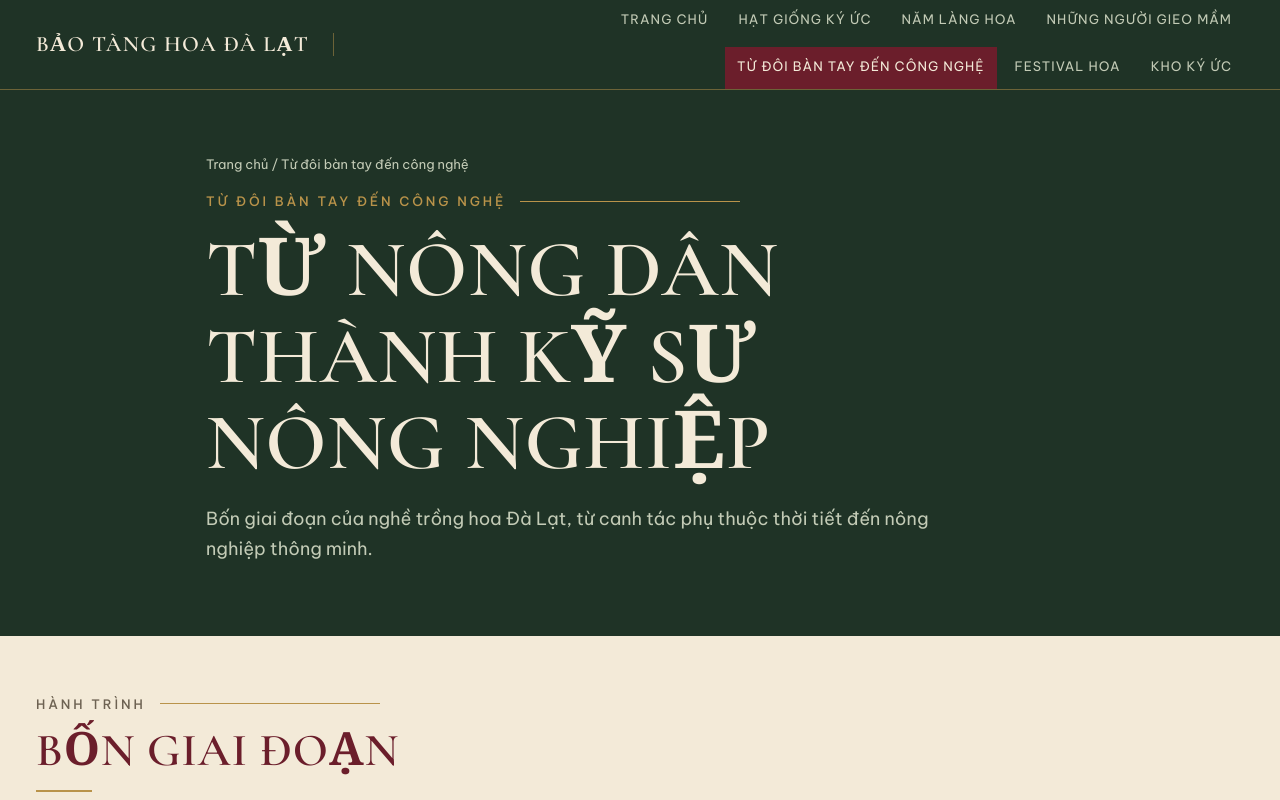
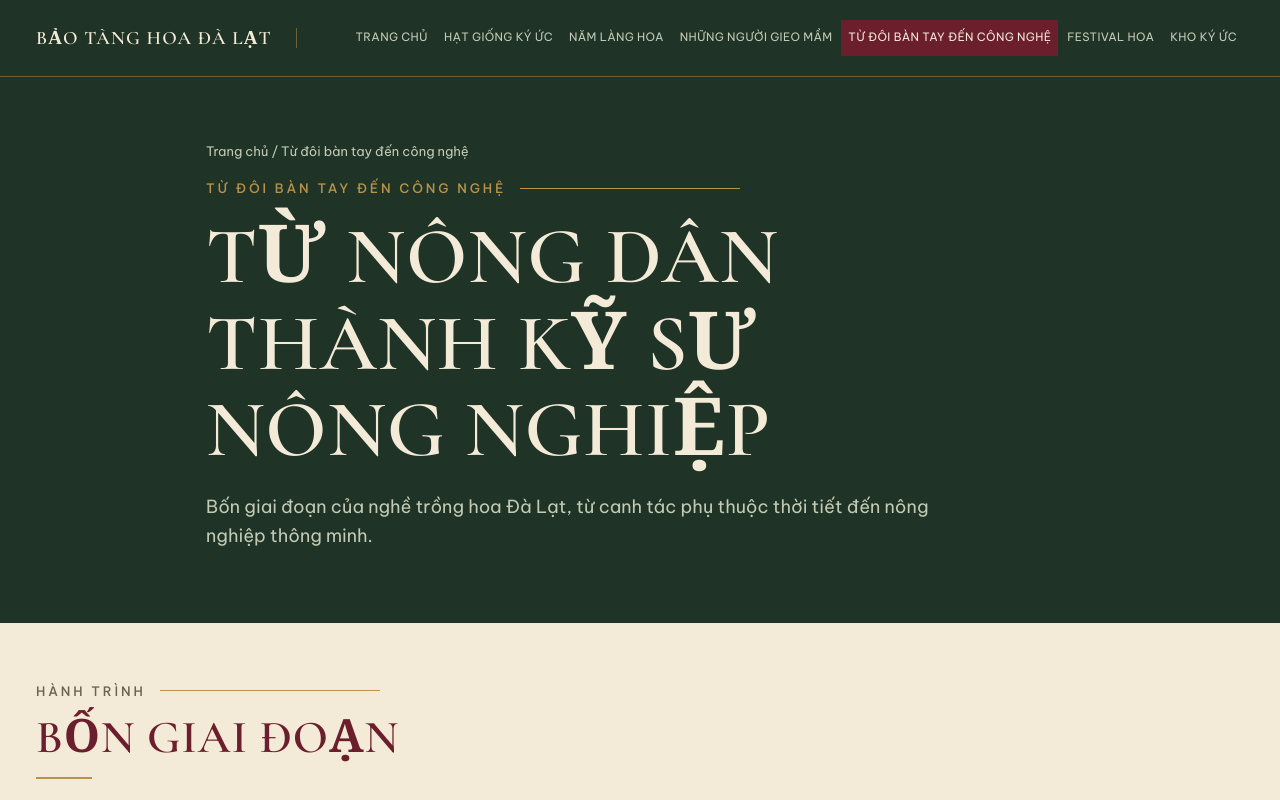
Before and after one commit to phamkhanhvu/bao-tang-hoa-da-lat, a plain HTML site: page cong-nghe.html in a window 1280 px wide. Shown: the top 800 px of the page. Drawn offline with nearby package versions, Linux system fonts and the light colour scheme.

Commit message:
Căn lề lại hero trang chủ và thu gọn menu thành một dòng trên màn hình rộng
- Hero trang chủ căn thẳng với lề của thanh menu và hàng biểu tượng.
- Menu trên desktop nằm gọn một dòng.

Co-Authored-By: Claude Haiku 5.5 <noreply@anthropic.com>
Claude-Session: https://claude.ai/code/session_01AaSJ8WayE5CeUD1Hc5UCDe

```diff
--- a/cong-nghe.html
+++ b/cong-nghe.html
@@ -296,6 +296,14 @@ footer strong { color: var(--on-forest); font: 600 20px "Cormorant Garamond", se
 .fest p { color: var(--muted); font-size: 15px; margin-top: 6px; }
 .fest .facts { font-size: 14px; color: var(--muted); margin-top: 6px; }
 .sub-h { font: 600 13px "Be Vietnam Pro", sans-serif; letter-spacing: 0.14em; text-transform: uppercase; color: var(--maroon); margin-bottom: 10px; }
+.hero-home { display: block; }
+.hero-home .wrap { margin-inline: auto; }
+@media (min-width: 1081px) {
+  .nav { flex-wrap: nowrap; gap: 2px; }
+  .nav a { letter-spacing: 0.03em; padding: 8px 7px; font-size: 11.5px; }
+  .brand { font-size: 19px; }
+  .site-header .wrap { gap: 18px; }
+}
 .grid-5 { grid-template-columns: repeat(5, 1fr); }
 .grid-4 { grid-template-columns: repeat(4, 1fr); }
 .hero-icons-wrap { margin-top: -44px; position: relative; z-index: 2; }
--- a/style.css
+++ b/style.css
@@ -286,6 +286,14 @@ footer strong { color: var(--on-forest); font: 600 20px "Cormorant Garamond", se
 .fest p { color: var(--muted); font-size: 15px; margin-top: 6px; }
 .fest .facts { font-size: 14px; color: var(--muted); margin-top: 6px; }
 .sub-h { font: 600 13px "Be Vietnam Pro", sans-serif; letter-spacing: 0.14em; text-transform: uppercase; color: var(--maroon); margin-bottom: 10px; }
+.hero-home { display: block; }
+.hero-home .wrap { margin-inline: auto; }
+@media (min-width: 1081px) {
+  .nav { flex-wrap: nowrap; gap: 2px; }
+  .nav a { letter-spacing: 0.03em; padding: 8px 7px; font-size: 11.5px; }
+  .brand { font-size: 19px; }
+  .site-header .wrap { gap: 18px; }
+}
 .grid-5 { grid-template-columns: repeat(5, 1fr); }
 .grid-4 { grid-template-columns: repeat(4, 1fr); }
 .hero-icons-wrap { margin-top: -44px; position: relative; z-index: 2; }
```
Also changed, not shown: da-thien.html (+8 -0 lines), festival.html (+8 -0 lines), gieo-mam.html (+8 -0 lines), ha-dong.html (+8 -0 lines), hat-giong.html (+8 -0 lines), index.html (+8 -0 lines), kho-ky-uc.html (+8 -0 lines), thai-phien.html (+8 -0 lines), van-thanh.html (+8 -0 lines), xuan-tho.html (+8 -0 lines).
